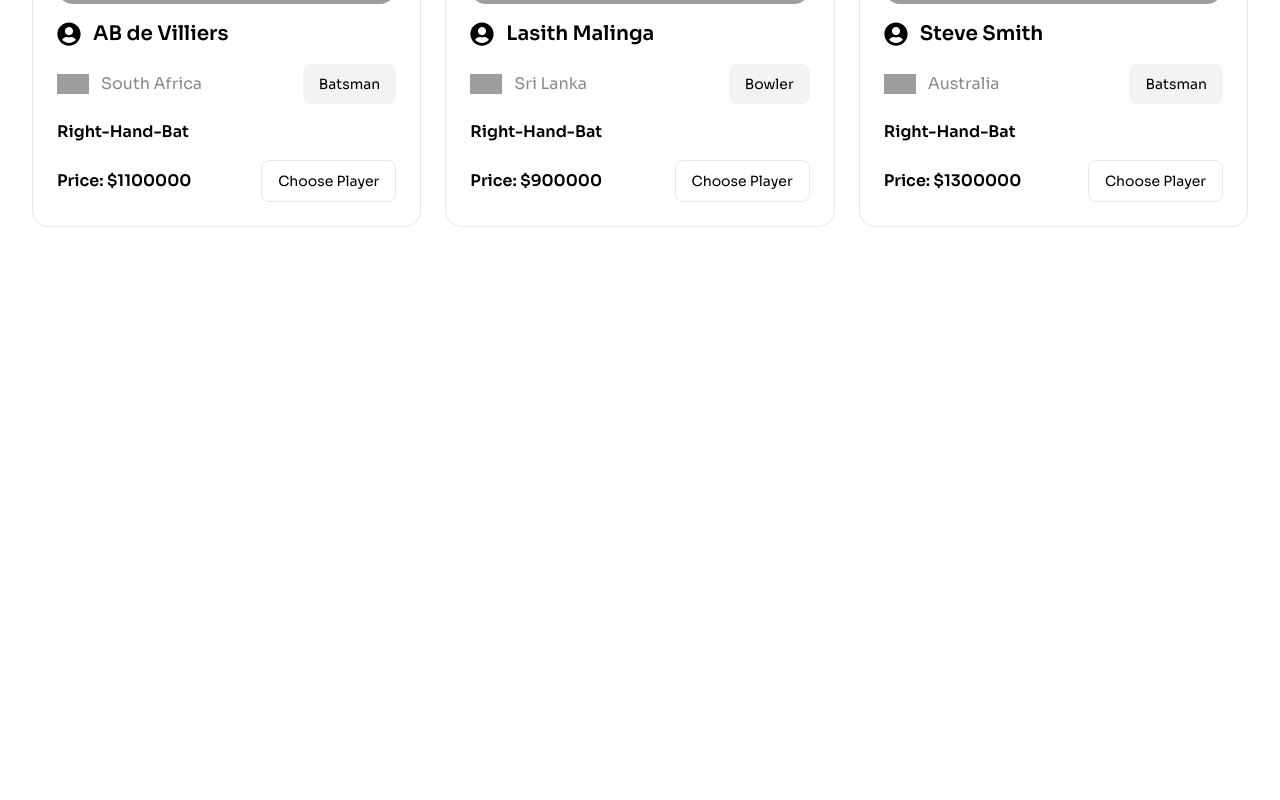
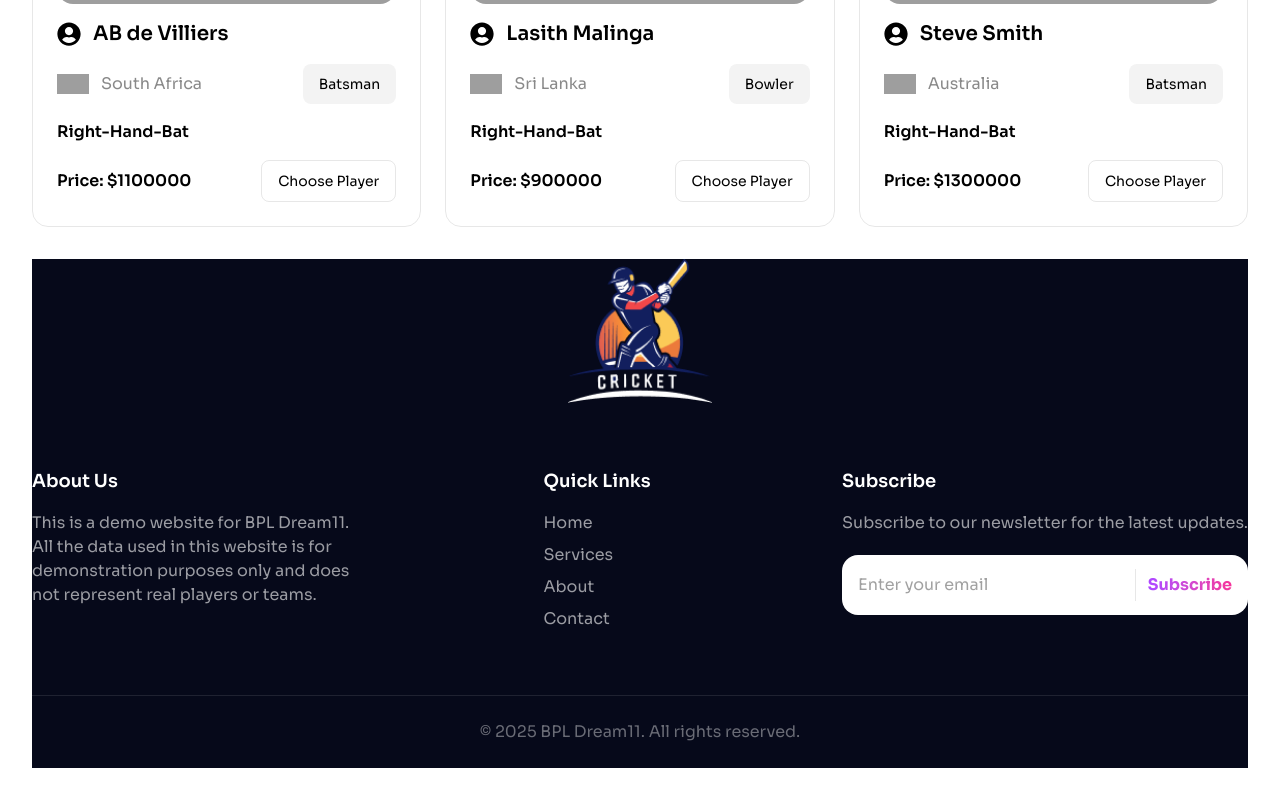
Before and after one commit to shoaibrrian/bpl-dream11, a React (Vite) app: page / in a window 1280 px wide. Shown: the part 1591-2391 px from the top of the page. Before the commit the page ends 1850 px from the top, so only its background shows below. Built offline with nearby package versions, Linux system fonts and the light colour scheme; grey boxes are pictures that could not be loaded.

Commit message:
footer complete

```diff
--- a/src/App.jsx
+++ b/src/App.jsx
@@ -4,6 +4,7 @@
 import Banner from './components/banner/Banner'
 import Header from './components/header/Header'
 import Players from './components/players/Players'
+import Footer from './components/footer/Footer';
 
 function App() {
   const [coins, setCoins] = useState(0);
@@ -61,6 +62,7 @@
         selectedPlayers={selectedPlayers}
         coins={coins}
       />
+      <Footer />
     </>
   )
 }
--- /dev/null
+++ b/src/components/footer/Footer.jsx
@@ -0,0 +1,45 @@
+import FooterPhoto from '../../assets/logo-footer.png';
+
+const Footer = () => {
+    return (
+        <div className='bg-[#06091A] text-white mt-8 w-full'>
+            <div className='flex justify-center items-center mb-16'>
+                <img className='w-36 h-36 object-cover' src={FooterPhoto} alt="" />
+            </div>
+            <div className="flex justify-between bg-">
+                <div className="w-80">
+                    <h3 className='text-lg font-semibold mb-4'>About Us</h3>
+                    <p className='text-[rgba(255,255,255,0.6)]'>This is a demo website for BPL Dream11. All the data used in this website is for demonstration purposes only and does not represent real players or teams.</p>
+                </div>
+                <div>
+                    <h3 className='text-lg font-semibold mb-4'>Quick Links</h3>
+                    <ul className='text-[rgba(255,255,255,0.6)] space-y-2'>
+                        <li><a href="#home">Home</a></li>
+                        <li><a href="#Services">Services</a></li>
+                        <li><a href="#about">About</a></li>
+                        <li><a href="#contact">Contact</a></li>
+                    </ul>
+                </div>
+                <div>
+                    <h3 className='text-lg font-semibold mb-4'>Subscribe</h3>
+                    <p className='text-[rgba(255,255,255,0.6)] space-y-2'>Subscribe to our newsletter for the latest updates.</p>
+                    <div className='bg-white rounded-2xl py-3.5 px-4 mt-5 flex items-center gap-3'>
+                        <input
+                            className='text-[rgba(19,19,19,0.6)] flex-1 bg-transparent outline-none placeholder:text-[rgba(19,19,19,0.4)]'
+                            type="email"
+                            placeholder="Enter your email"
+                        />
+                        <div className="w-[1px] h-8 bg-[rgba(19,19,19,0.1)]"></div>
+                        <button className='font-bold bg-gradient-to-r from-purple-500 to-pink-500 text-transparent bg-clip-text cursor-pointer'>
+                            Subscribe
+                        </button>
+                    </div>
+                </div>
+            </div>
+            <div className='text-center text-[rgba(255,255,255,0.4)] py-6 mt-16 border-t border-[rgba(255,255,255,0.1)]'> <p>&copy; {new Date().getFullYear()} BPL Dream11. All rights reserved.</p>
+            </div>
+        </div>
+    );
+};
+
+export default Footer;
```
Also changed, not shown: src/App.css (line endings or trailing spaces).
